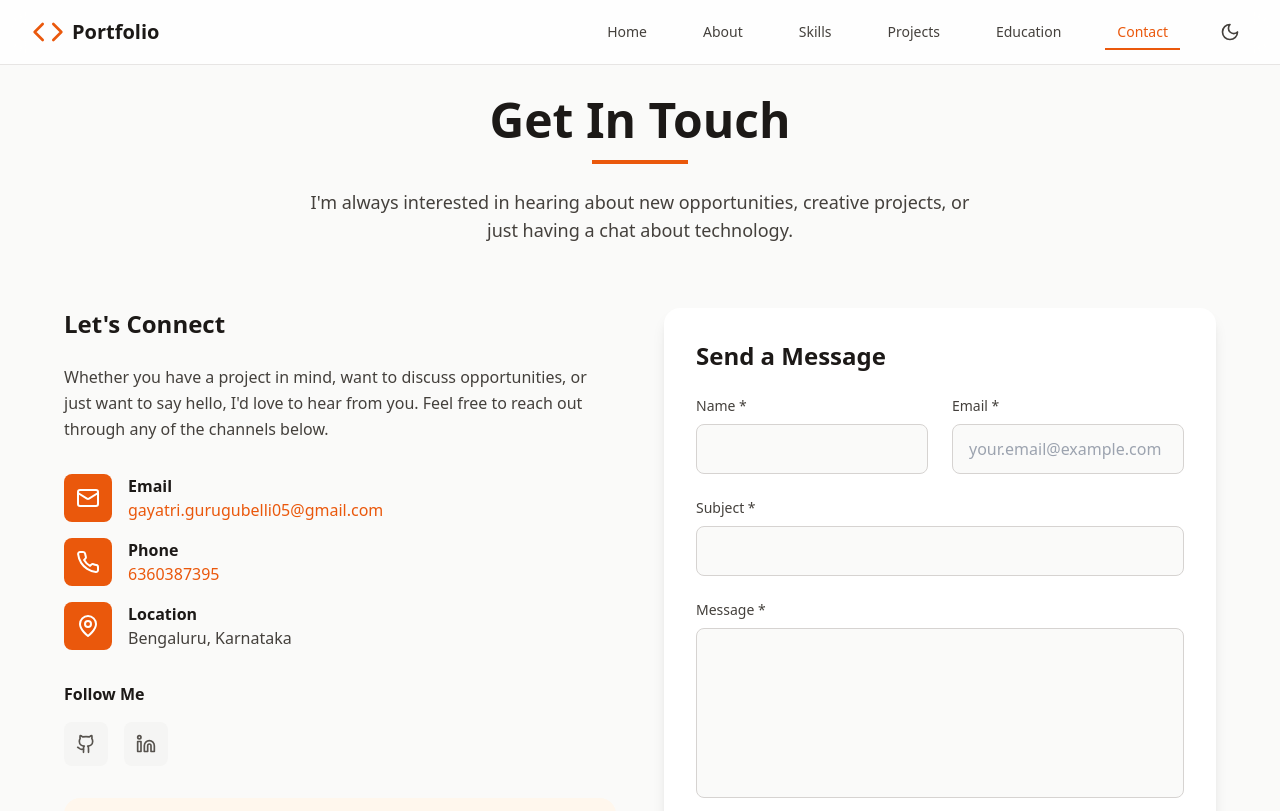
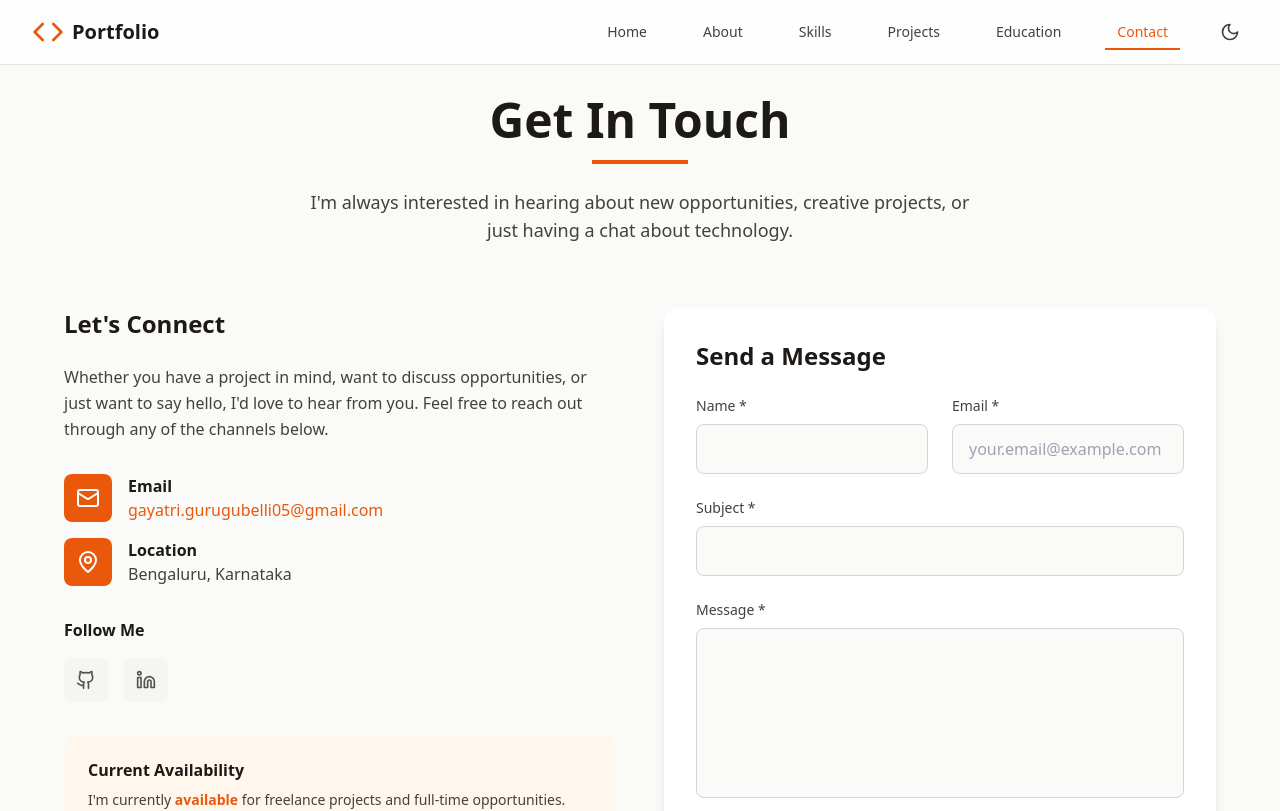
Before and after one commit to gayatri148/My_Portfolio, a React (Vite) app: page /contact in a window 1280 px wide. Shown: the top 811 px of the page. Built offline with nearby package versions, Linux system fonts and the light colour scheme.

Commit message:
Contact info changes

```diff
--- a/src/pages/Contact.tsx
+++ b/src/pages/Contact.tsx
@@ -57,12 +57,12 @@ const Contact: React.FC = () => {
       value: "gayatri.gurugubelli05@gmail.com",
       link: "mailto:gayatri.gurugubelli05@gmail.com"
     },
-    {
+   /* {
       icon: Phone,
       title: "Phone",
       value: "6360387395",
-      link: "tel:636038795"
-    },
+      link: null
+    },*/
     {
       icon: MapPin,
       title: "Location",
```
